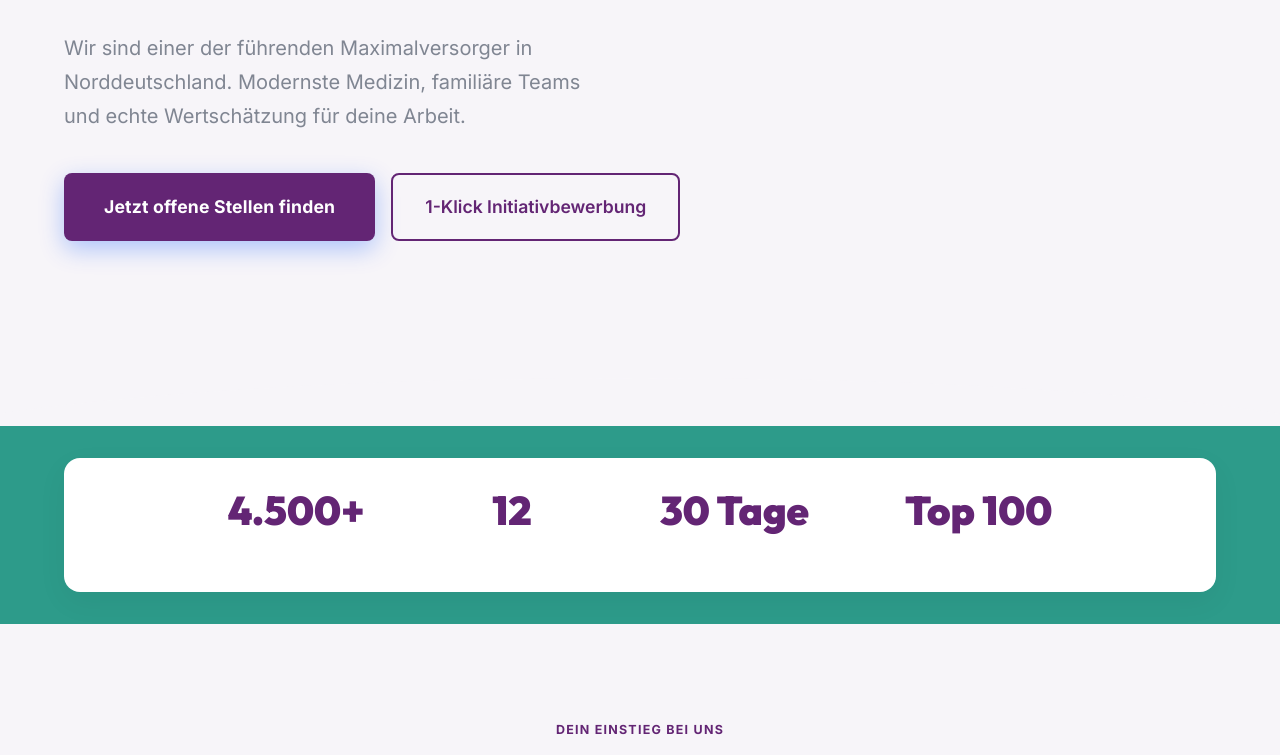
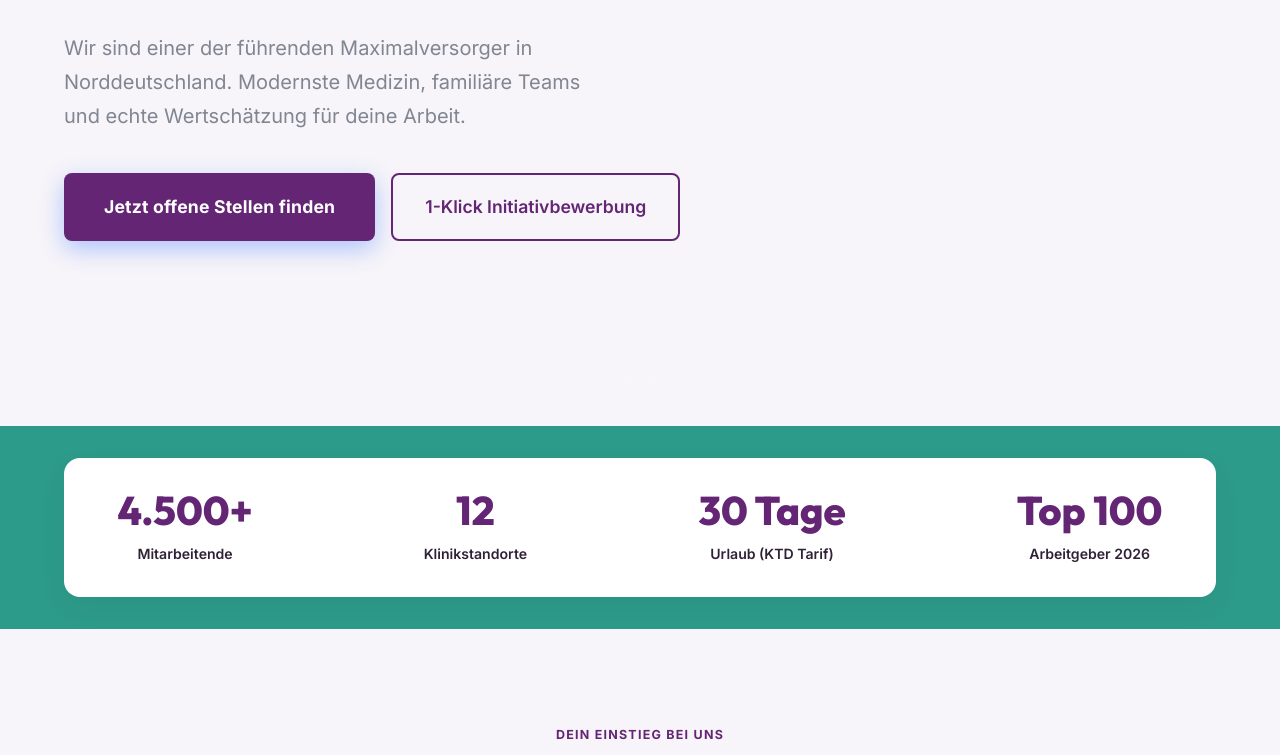
Before and after one commit to lusoluc/ATS, a Next.js app in the folder frontend/: page / in a window 1280 px wide. Shown: the part 408-1163 px from the top of the page. Built offline with nearby package versions, Linux system fonts and the light colour scheme; no server answers; the database is empty.

Commit message:
Fix stat-label text color and update URL on job search reset

```diff
--- a/frontend/src/app/jobs/page.tsx
+++ b/frontend/src/app/jobs/page.tsx
@@ -60,6 +60,11 @@ function JobsList() {
       params.set('searchLocation', state.searchLocation.trim());
       params.set('radiusKm', String(state.radiusKm));
     }
+
+    // Update browser URL without reloading
+    const newUrl = window.location.pathname + (params.toString() ? `?${params.toString()}` : '');
+    window.history.replaceState({}, '', newUrl);
+
     try {
       const res = await fetch(`/api/public/jobs?${params}`);
       const data = await res.json();
--- a/frontend/src/app/page.tsx
+++ b/frontend/src/app/page.tsx
@@ -55,16 +55,16 @@ export default function HomePage() {
       {/* ── STAT BAR ── */}
       <section className="stat-bar" style={{ marginTop: '-2rem', zIndex: 10, position: 'relative' }}>
         <div className="container">
-          <div className="stat-bar-inner" style={{ background: 'white', borderRadius: '16px', boxShadow: '0 10px 30px rgba(0,0,0,0.05)' }}>
+          <div className="stat-bar-inner" style={{ display: 'flex', flexWrap: 'wrap', justifyContent: 'space-around', background: 'white', borderRadius: '16px', boxShadow: '0 10px 30px rgba(0,0,0,0.05)' }}>
             {[
               { num: '4.500+', label: 'Mitarbeitende' },
               { num: '12',     label: 'Klinikstandorte' },
               { num: '30 Tage', label: 'Urlaub (KTD Tarif)' },
               { num: 'Top 100',   label: 'Arbeitgeber 2026' },
             ].map(s => (
-              <div key={s.label} className="stat-item" style={{ padding: '2rem 1rem' }}>
-                <span className="stat-number" style={{ color: 'var(--primary)', fontSize: '2.5rem' }}>{s.num}</span>
-                <span className="stat-label" style={{ fontWeight: 600 }}>{s.label}</span>
+              <div key={s.label} className="stat-item" style={{ display: 'flex', flexDirection: 'column', alignItems: 'center', padding: '2rem 1rem' }}>
+                <span className="stat-number" style={{ color: 'var(--primary)', fontSize: '2.5rem', fontWeight: 800 }}>{s.num}</span>
+                <span className="stat-label" style={{ color: 'var(--foreground)', fontWeight: 600, marginTop: '0.5rem' }}>{s.label}</span>
               </div>
             ))}
           </div>
```
